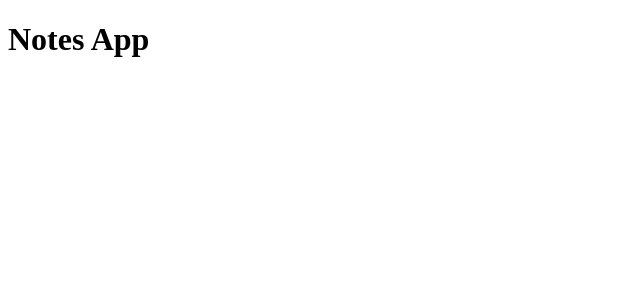
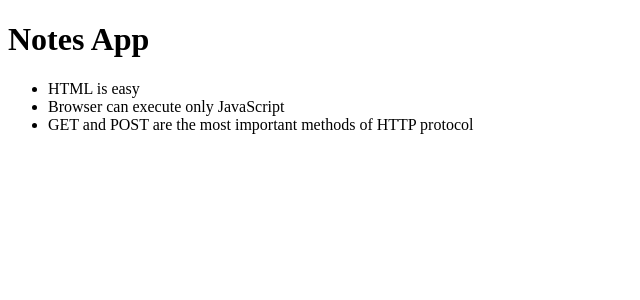
Before and after one commit to rajutamanglama63/notes-app, a React (Create React App) app: page / in a window 1280 px wide. Shown: the top 300 px of the page, without its empty margins (0-640 px from the left). Built offline with nearby package versions, Linux system fonts and the light colour scheme.

Commit message:
feat : initial project done

```diff
--- a/src/App.js
+++ b/src/App.js
@@ -1,10 +1,18 @@
+import { useState } from "react";
+import Note from "./components/Note";
 
 
-function App() {
+function App(props) {
+
+  const [notes, setNotes] = useState(props.notes);
   return (
-    <div className="App">
+    <div>
       <h1>Notes App</h1>
-
+      <ul>
+        {notes.map((note) => (
+          <Note key={note.id} note={note} />
+        ))}
+      </ul>
     </div>
   );
 }
--- /dev/null
+++ b/src/components/Note.js
@@ -0,0 +1,11 @@
+import React from 'react'
+
+const Note = ({note}) => {
+  return (
+    <div>
+        <li>{note.content}</li>
+    </div>
+  )
+}
+
+export default Note
--- a/src/index.js
+++ b/src/index.js
@@ -2,11 +2,30 @@ import React from 'react';
 import ReactDOM from 'react-dom/client';
 import App from './App';
 
-
+const notes = [
+  {
+    id: 1,
+    content: 'HTML is easy',
+    date: '2019-05-30T17:30:31.098Z',
+    important: true
+  },
+  {
+    id: 2,
+    content: 'Browser can execute only JavaScript',
+    date: '2019-05-30T18:39:34.091Z',
+    important: false
+  },
+  {
+    id: 3,
+    content: 'GET and POST are the most important methods of HTTP protocol',
+    date: '2019-05-30T19:20:14.298Z',
+    important: true
+  }
+]
 
 const root = ReactDOM.createRoot(document.getElementById('root'));
 root.render(
   <React.StrictMode>
-    <App />
+    <App notes={notes} />
   </React.StrictMode>
 );
```
